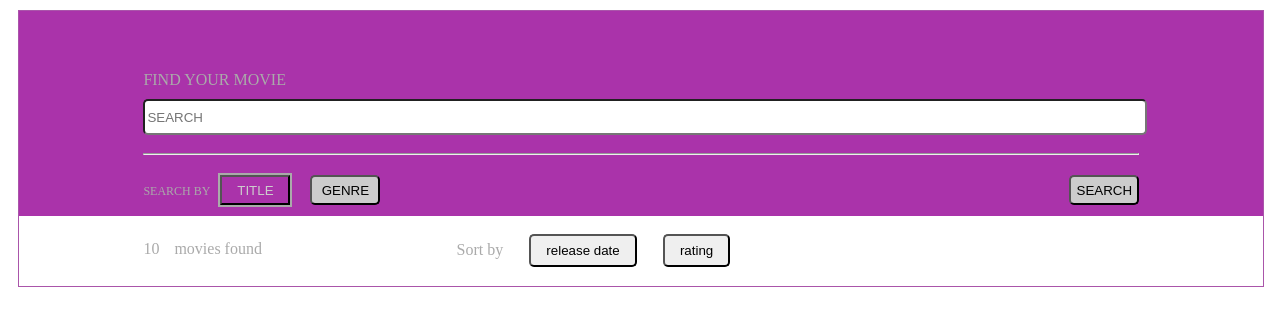
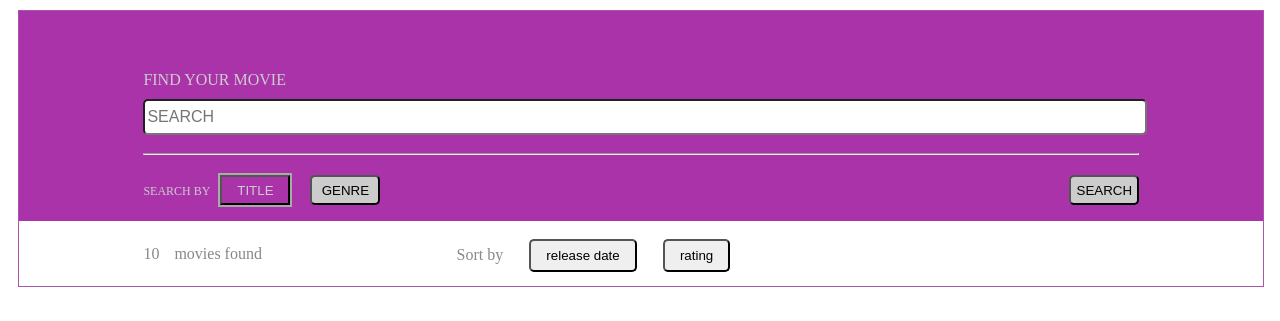
Before and after one commit to nikol0020/React_Kurs_spring, a React app in the folder HW2_Webpack/: page / in a window 1280 px wide. Shown: the top 321 px of the page. Built offline with nearby package versions, Linux system fonts and the light colour scheme; grey boxes are pictures that could not be loaded.

Commit message:
HW3__layout: some styles changes

```diff
--- a/HW2_Webpack/src/components/button/Button.js
+++ b/HW2_Webpack/src/components/button/Button.js
@@ -14,7 +14,7 @@ const Button = ({value, active, onClick}) => (
 
 Button.propTypes = {
     value: PropTypes.string,
-    active: PropTypes.string,
+    active: PropTypes.boolean,
     onClick: PropTypes.func
 };
 
--- a/HW2_Webpack/src/components/footer/Footer.scss
+++ b/HW2_Webpack/src/components/footer/Footer.scss
@@ -5,4 +5,5 @@
   width: 100%;
   height: 100px;
   background-color: #a3a;
+  color: #ccc;
 }
--- a/HW2_Webpack/src/components/header/Header.js
+++ b/HW2_Webpack/src/components/header/Header.js
@@ -1,4 +1,4 @@
-import React, {Component} from 'react';
+import React from 'react';
 import './Header.scss';
 import Search from '../search';
 import Sort from '../sort';
--- a/HW2_Webpack/src/components/header/Header.scss
+++ b/HW2_Webpack/src/components/header/Header.scss
@@ -4,18 +4,17 @@
   background-color: #a3a;
   border: 1px solid #a5a;
   position: relative;
-  color: #aaa;
+  color: #ccc;
 
   &__panel{
     width: 100%;
     background-color: #a3a;
     margin-top: 60px;
- //   background:#aff url('../../images/header_background.jpg') no-repeat fixed center;
   }
 
   &__panel-plus {
     width: 100%;
-    height: 70px;
+    height: 65px;
     background-color: #fff;
     position: absolute;
     bottom: 0;
--- a/HW2_Webpack/src/components/list-item/ListItem.scss
+++ b/HW2_Webpack/src/components/list-item/ListItem.scss
@@ -27,7 +27,7 @@
     float: left;
     overflow: hidden;
     text-overflow: ellipsis;
-    height: 4.5vh;
+    height: 5.5vh;
   }
 
   &__year {
--- a/HW2_Webpack/src/components/list/List.js
+++ b/HW2_Webpack/src/components/list/List.js
@@ -1,6 +1,5 @@
 import React from "react";
 import './List.scss';
-//import '../propTypes';
 import ListItem from '../list-item';
 
 const List = (props) => {
--- a/HW2_Webpack/src/components/search/Search.js
+++ b/HW2_Webpack/src/components/search/Search.js
@@ -10,13 +10,14 @@ export default class Search extends Component {
             filter: 'TITLE',
             searchTxt: ''
         };
-    }
+    };
 
     getFilteredData = filter => {
         const key = filter.toLowerCase();
         const filteredList = this.props.data.data.filter((item) => {
 
-            return ( key === 'title') ? (item.title.toLowerCase().search(this.state.searchTxt.toLowerCase()) !== -1 ) :
+            return ( key === 'title') ?
+                (item.title.toLowerCase().search(this.state.searchTxt.toLowerCase()) !== -1 ) :
                 (item.genres.some((elem) => elem.toLowerCase().search(this.state.searchTxt.toLowerCase()) !== -1));
         });
         return filteredList
--- a/HW2_Webpack/src/components/search/Search.scss
+++ b/HW2_Webpack/src/components/search/Search.scss
@@ -5,6 +5,7 @@
     height: 30px;
     margin: 10px auto;
     border-radius: 5px;
+    font-size: 16px;
   }
 
   &__buttons {
@@ -22,10 +23,12 @@
     width: 300px;
     min-width: 300px;
     min-height: 50px;
-    margin-top: 35px;
+    margin-top: 40px;
     float: left;
-    position: relative;
+    position: relative
+  ;
     z-index: 1;
+    color: #888;
   }
 
   &__buttons-wrapper {
--- a/HW2_Webpack/src/components/sort/Sort.scss
+++ b/HW2_Webpack/src/components/sort/Sort.scss
@@ -3,12 +3,17 @@
   align-items: center;
   justify-content: space-around;
   width: 300px;
-  height: 50px;
+  height: 60px;
   margin-top: 20px;
   margin-left: 50px;
 
   &__text, &__buttons {
+     z-index: 1;
+   }
+
+  &__text {
     z-index: 1;
+    color: #888;
   }
 
   &__buttons {
```
Also changed, not shown: 1 other file (tests, documents, lock files or other folders).
